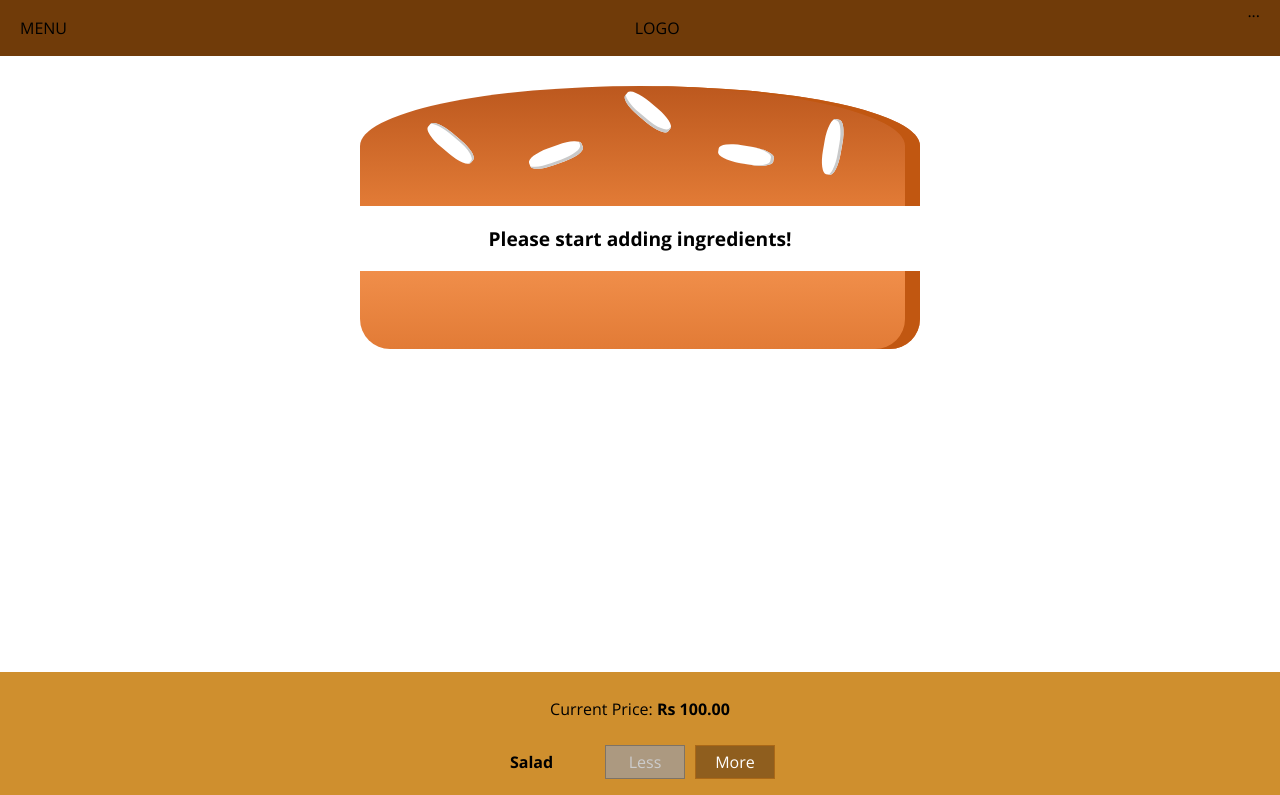
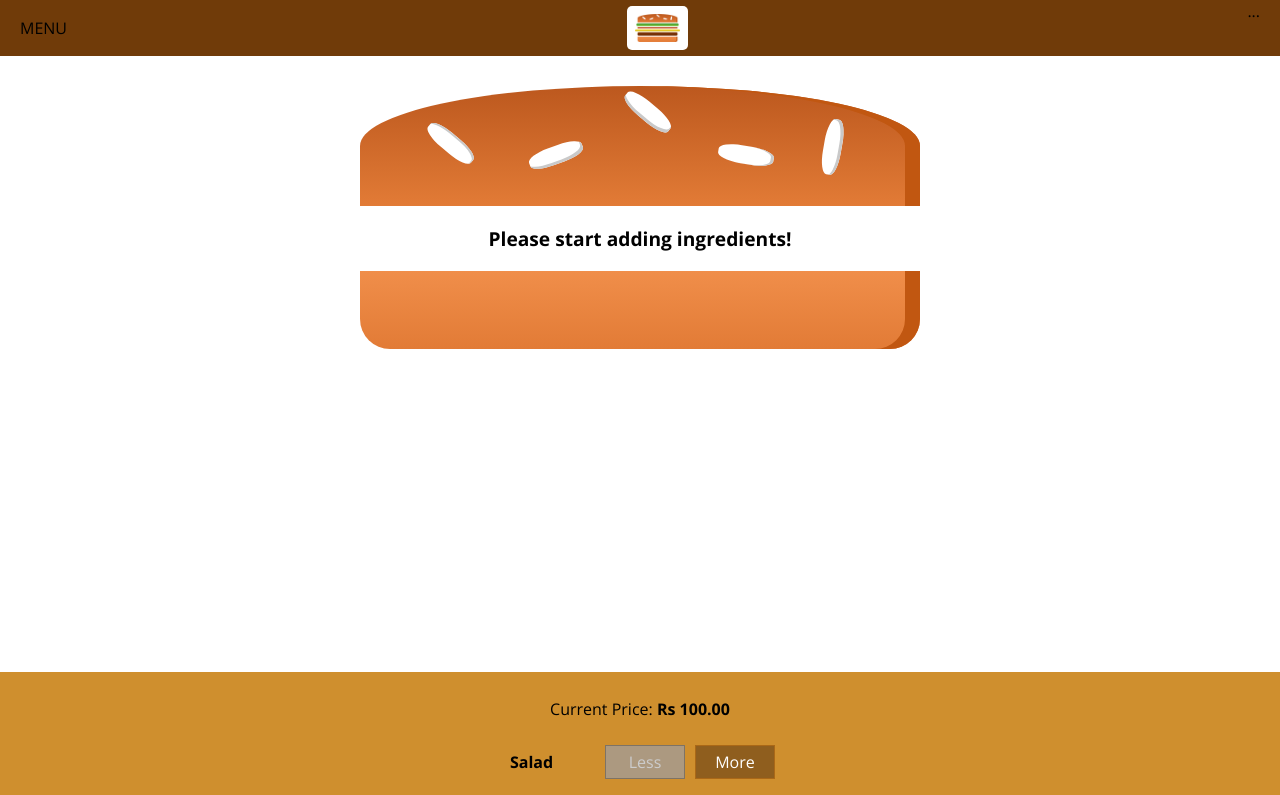
Before and after one commit to confusedwdeveloper/burger-builder, a React (Create React App) app: page / in a window 1280 px wide. Shown: the top 795 px of the page. Built offline with nearby package versions, Linux system fonts and the light colour scheme.

Commit message:
added Logo to toolbar

```diff
--- /dev/null
+++ b/src/components/Logo/Logo.js
@@ -0,0 +1,13 @@
+import * as React from "react";
+import burgerLogo from "../../assets/images/burger-logo.png";
+import classes from "./Logo.module.css";
+
+const Logo = () => {
+  return (
+    <div className={classes.Logo}>
+      <img src={burgerLogo} alt="MyBurger" />
+    </div>
+  );
+};
+
+export default Logo;
--- /dev/null
+++ b/src/components/Logo/Logo.module.css
@@ -0,0 +1,11 @@
+.Logo {
+  background-color: white;
+  padding: 8px;
+  height: 80%;
+  box-sizing: border-box;
+  border-radius: 5px;
+}
+
+.Logo img {
+  height: 100%;
+}
--- a/src/components/Navigation/Toolbar/Toolbar.js
+++ b/src/components/Navigation/Toolbar/Toolbar.js
@@ -1,4 +1,5 @@
 import * as React from "react";
+import Logo from "../../Logo/Logo";
 
 import classes from "./Toolbar.module.css";
 
@@ -6,7 +7,7 @@
   return (
     <header className={classes.Toolbar}>
       <div>MENU</div>
-      <div>LOGO</div>
+      <Logo />
       <nav>...</nav>
     </header>
   );
```
Also changed, not shown: src/assets/images/burger-logo.png (added).
